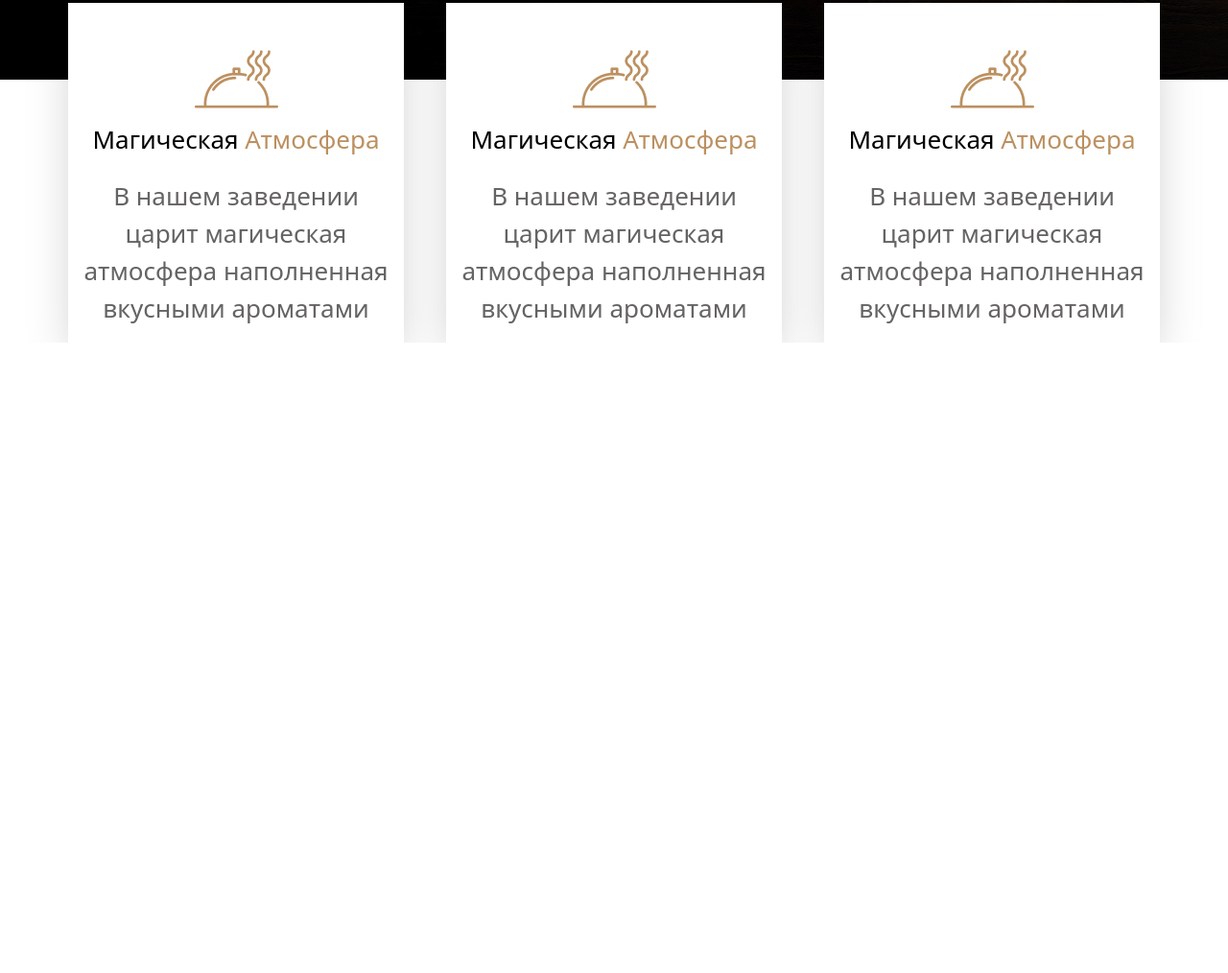
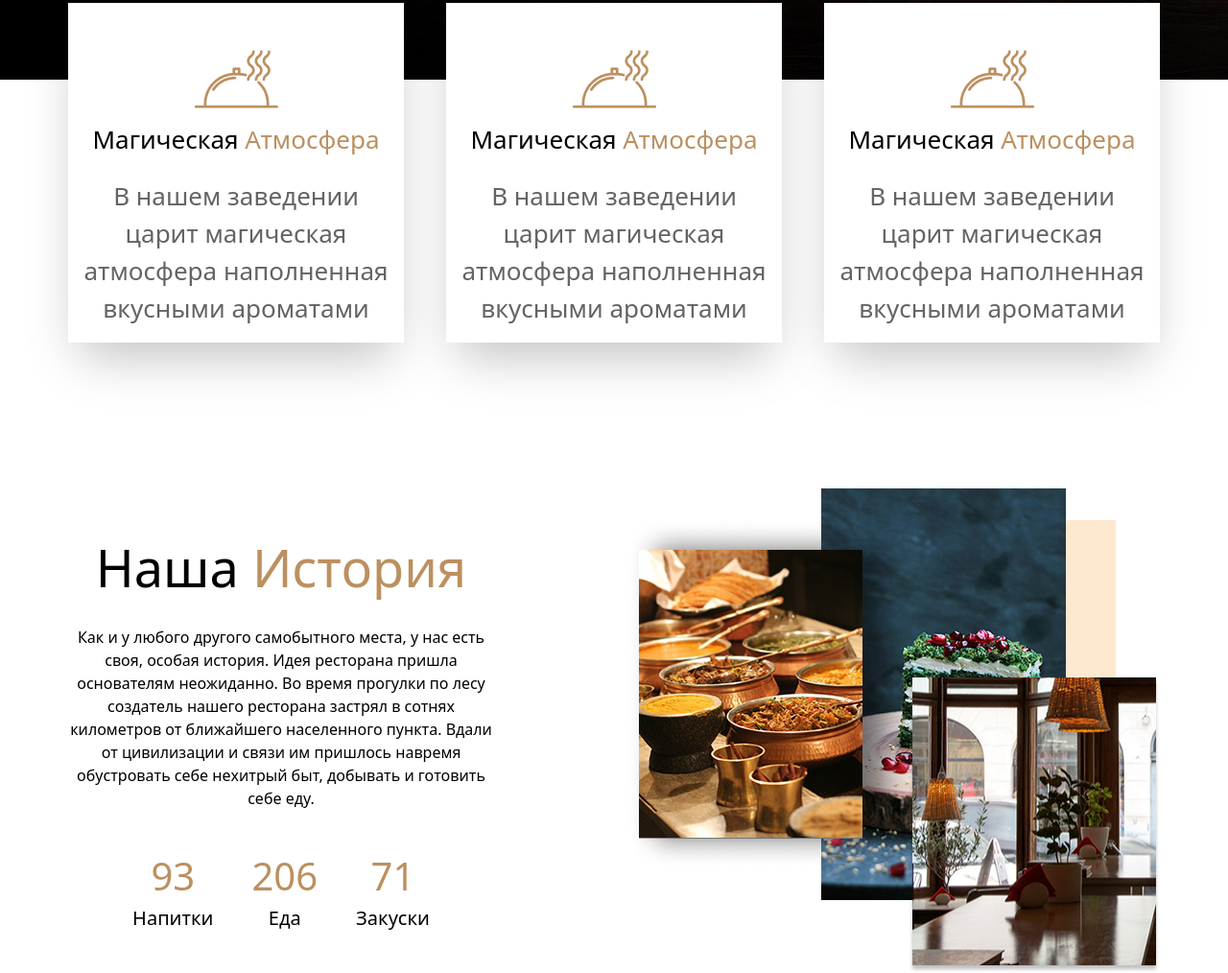
Before and after one commit to SOB1Rake/Restoran, a plain HTML site: page index.html in a window 1280 px wide. Shown: the part 717-1731 px from the top of the page at 96% size. Before the commit the page ends 1074 px from the top, so only its background shows below. Drawn offline with nearby package versions, Linux system fonts and the light colour scheme.

Commit message:
section2 end

```diff
--- a/index.html
+++ b/index.html
@@ -80,6 +80,32 @@
           </div>
         </div>
       </section>
+
+        <section>
+          <div class="max-w-[1138px] w-full mx-auto mt-[90px] md:mt-[151px] flex-col flex lg:flex-row justify-between items-center">
+            <div class="max-w-[444px] w-full text-center">
+              <h3 class="text-[40px] md:text-[54px] text-black mb-5">Наша <span class="text-[#BC9060]">История</span></h3>
+              <p class="mb-[39px]">Как и у любого другого самобытного места, у нас есть своя, особая история. Идея ресторана пришла основателям неожиданно. Во время прогулки по лесу создатель нашего ресторана застрял в сотнях километров от ближайшего населенного пункта. Вдали от цивилизации и связи им пришлось навремя обустровать себе нехитрый быт, добывать и готовить себе еду.</p>
+              <div class="flex justify-center gap-3 md:gap-10 flex-col md:flex-row">
+                <div>
+                  <p class="text-[40px] text-[#BC9060]">93</p>
+                  <p class="text-xl">Напитки</p>
+                </div>
+
+                <div>
+                  <p class="text-[40px] text-[#BC9060]">206</p>
+                  <p class="text-xl">Еда</p>
+                </div>
+
+                <div>
+                  <p class="text-[40px] text-[#BC9060]">71</p>
+                  <p class="text-xl">Закуски</p>
+                </div>
+              </div>
+            </div>
+            <img src="./img/images.png" alt="">
+          </div>
+        </section>
     </main>
 
 
```
Also changed, not shown: img/images.png (added).
